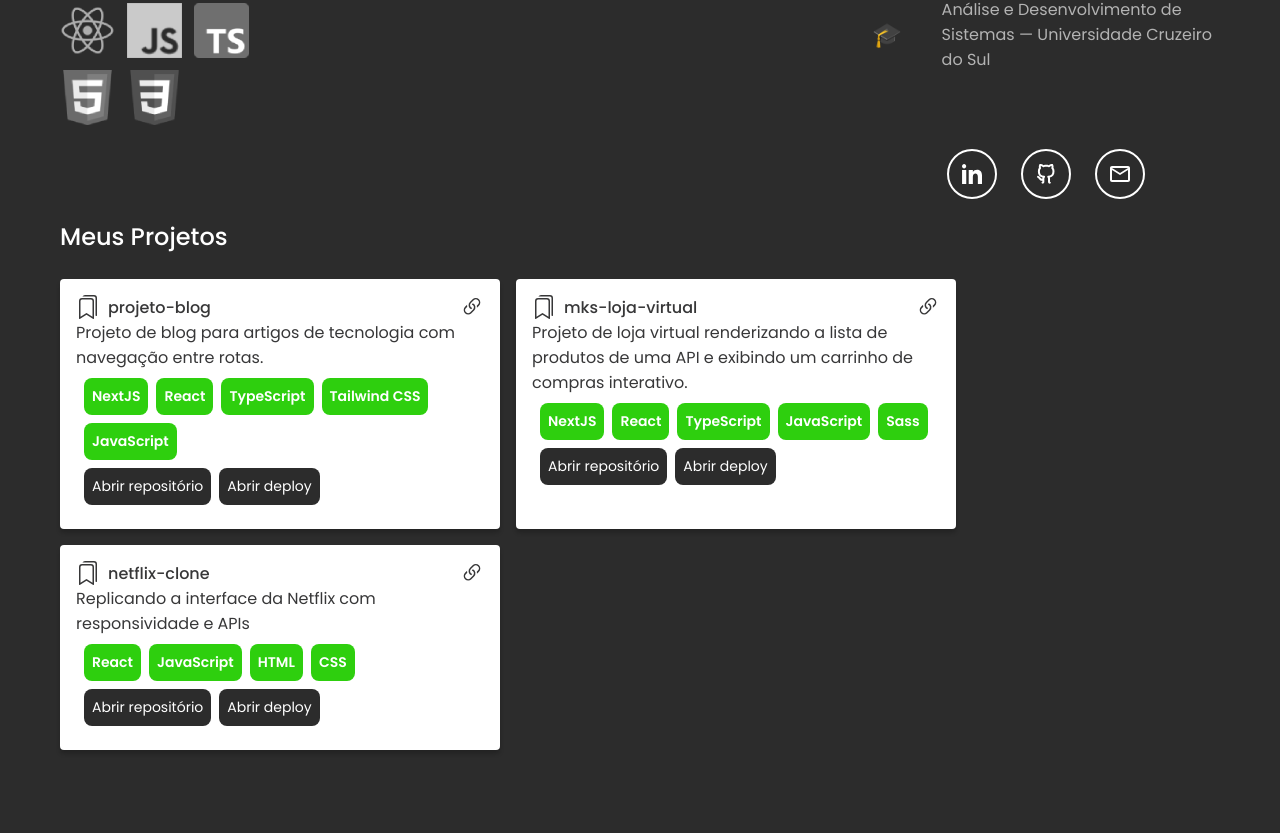
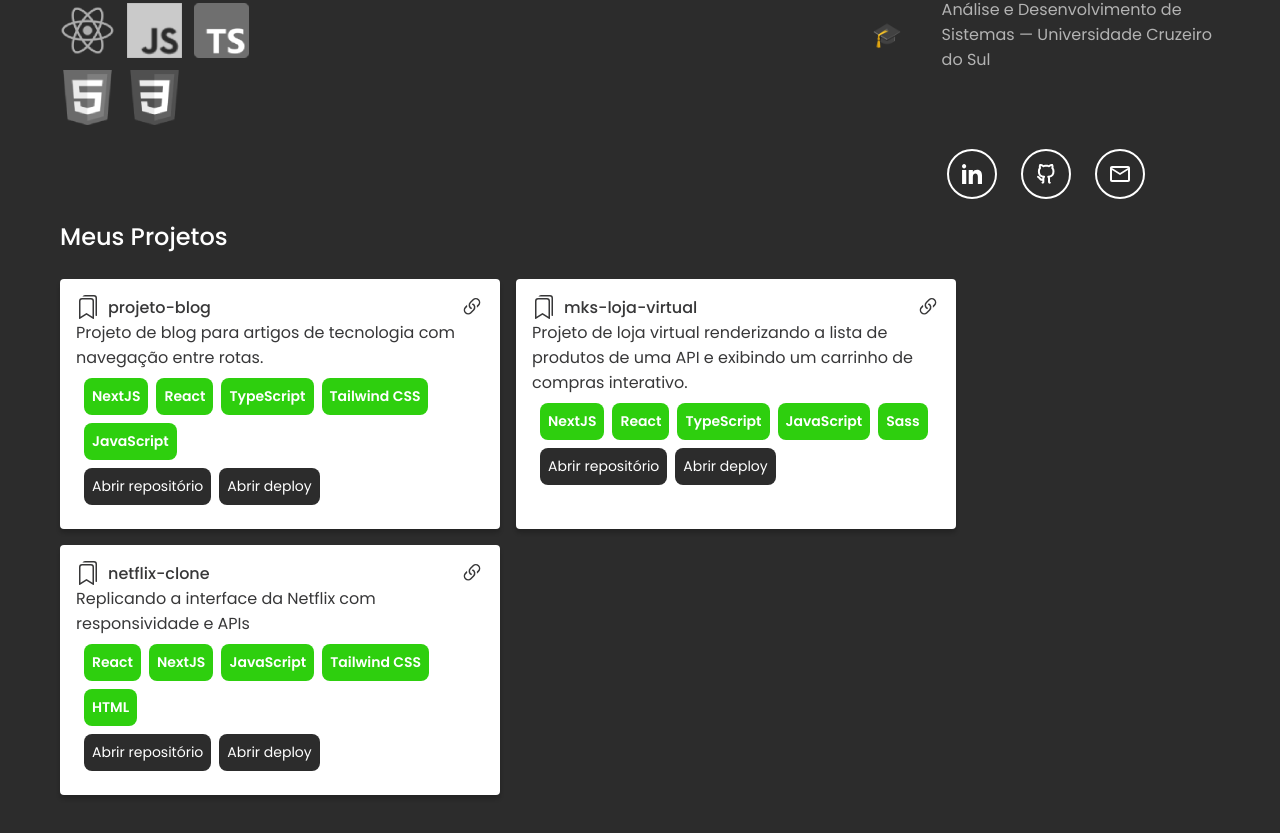
Before and after one commit to reuelsilva/devfolio, a Next.js app: page / in a window 1280 px wide. Shown: the part 401-1234 px from the top of the page. Built offline with nearby package versions, Linux system fonts and the light colour scheme.

Commit message:
refactor: Alterando componente ProjectItem

```diff
--- a/src/app/components/MyProjects/index.tsx
+++ b/src/app/components/MyProjects/index.tsx
@@ -10,7 +10,7 @@ export function MyProjects(){
 
                 <ProjectItem title="mks-loja-virtual" description="Projeto de loja virtual renderizando a lista de produtos de uma API e exibindo um carrinho de compras interativo." skillsUsed={["NextJS", "React", "TypeScript", "JavaScript", "Sass"]} repo_url="https://github.com/reuelsilva/mks-frontend-challenge" deploy_url="https://mks-frontend-challenge-deploy.vercel.app/" />
 
-                <ProjectItem title="netflix-clone" description="Replicando a interface da Netflix com responsividade e APIs" skillsUsed={["React", "JavaScript", "HTML", "CSS"]} repo_url="https://github.com/reuelsilva/netflix-clone" deploy_url="https://reuelsilva.github.io/netflix-clone/"/>
+                <ProjectItem title="netflix-clone" description="Replicando a interface da Netflix com responsividade e APIs" skillsUsed={["React", "NextJS", "JavaScript", "Tailwind CSS", "HTML"]} repo_url="https://github.com/reuelsilva/netflix-clone" deploy_url="https://netflix-clone-develop.vercel.app/"/>
             </div>
         </div>
     )
```
